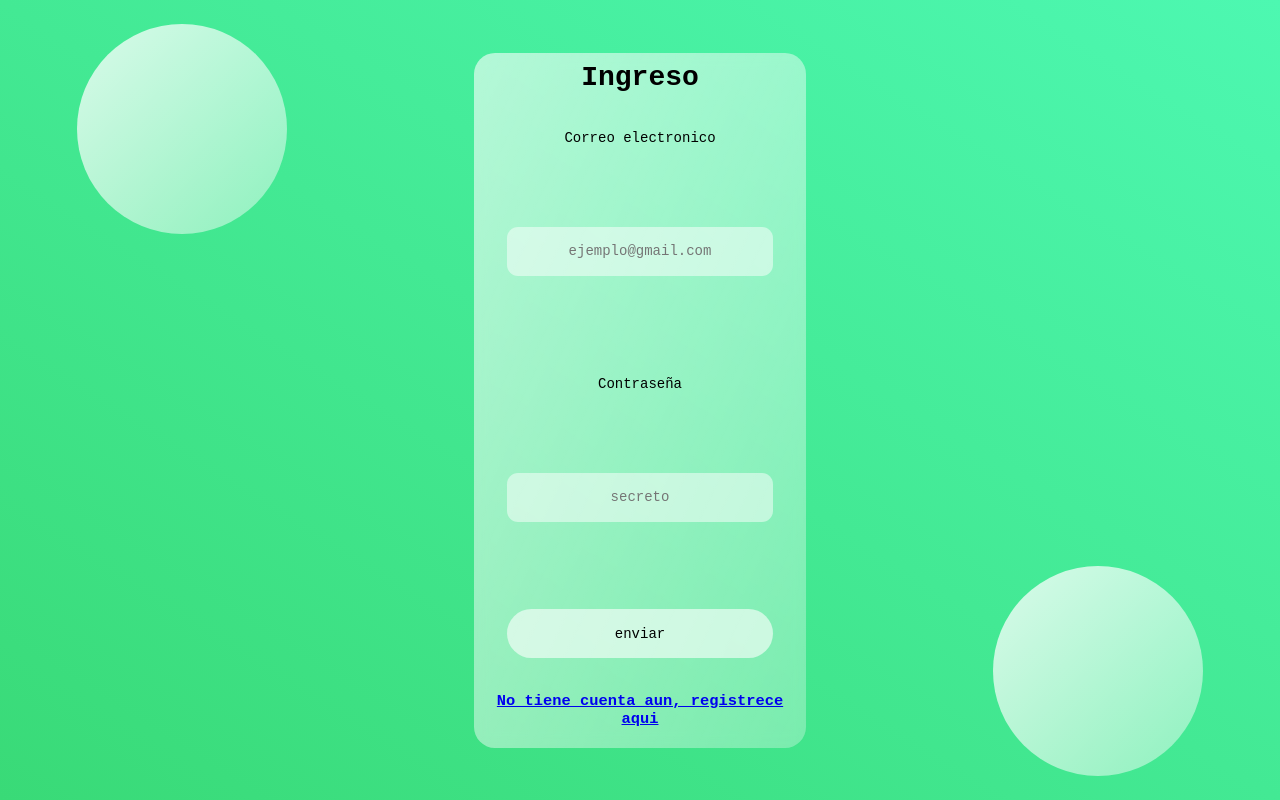
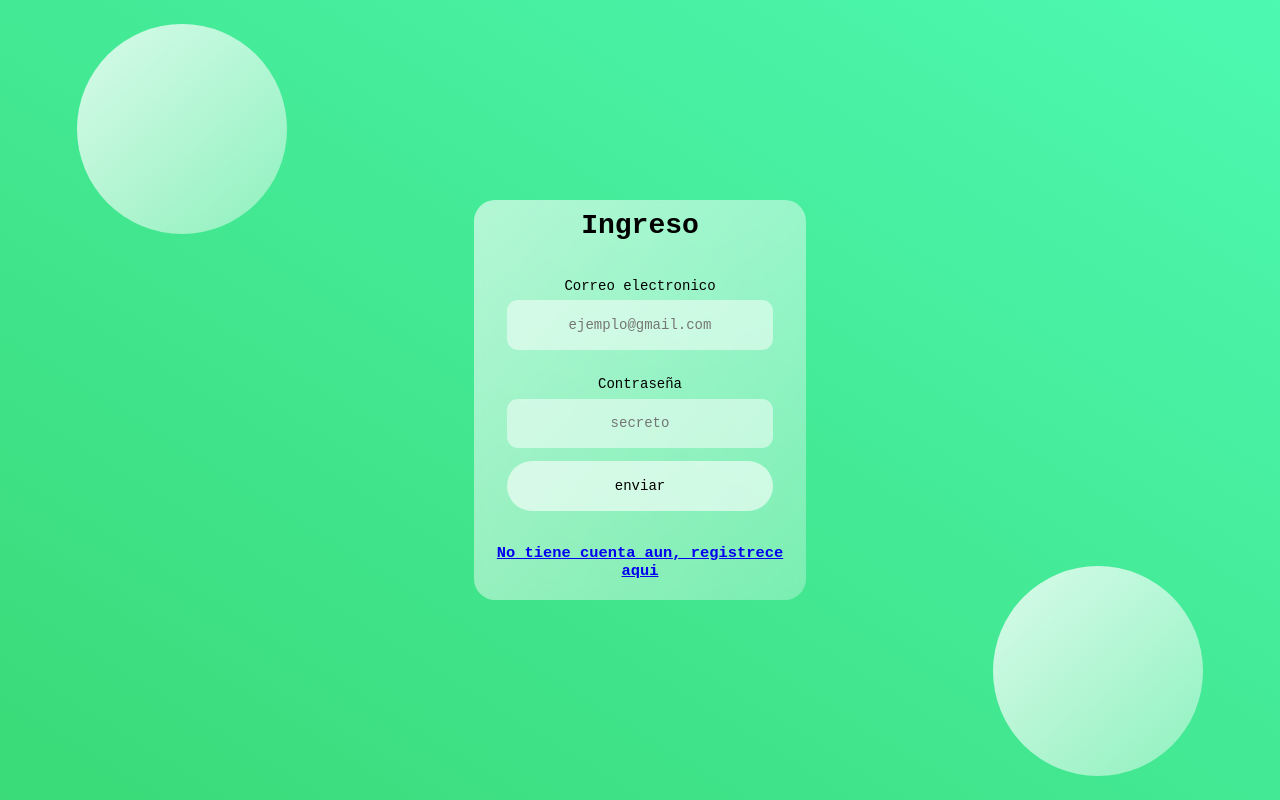
Before and after one commit to LudSkywalker/fusepongTest, a React (Vite) app in the folder client/: page /login in a window 1280 px wide. Built offline with nearby package versions, Linux system fonts and the light colour scheme.

Commit message:
changes in readme.md

```diff
--- a/client/src/index.css
+++ b/client/src/index.css
@@ -251,7 +251,7 @@ textarea {
 }
 .input-couple {
 	display: grid;
-	grid-template-rows: repeat(5, 1fr);
+	grid-template-rows: repeat(2, 1fr);
 }
 .input-couple .input {
 	grid-row: 2/-1;
```
